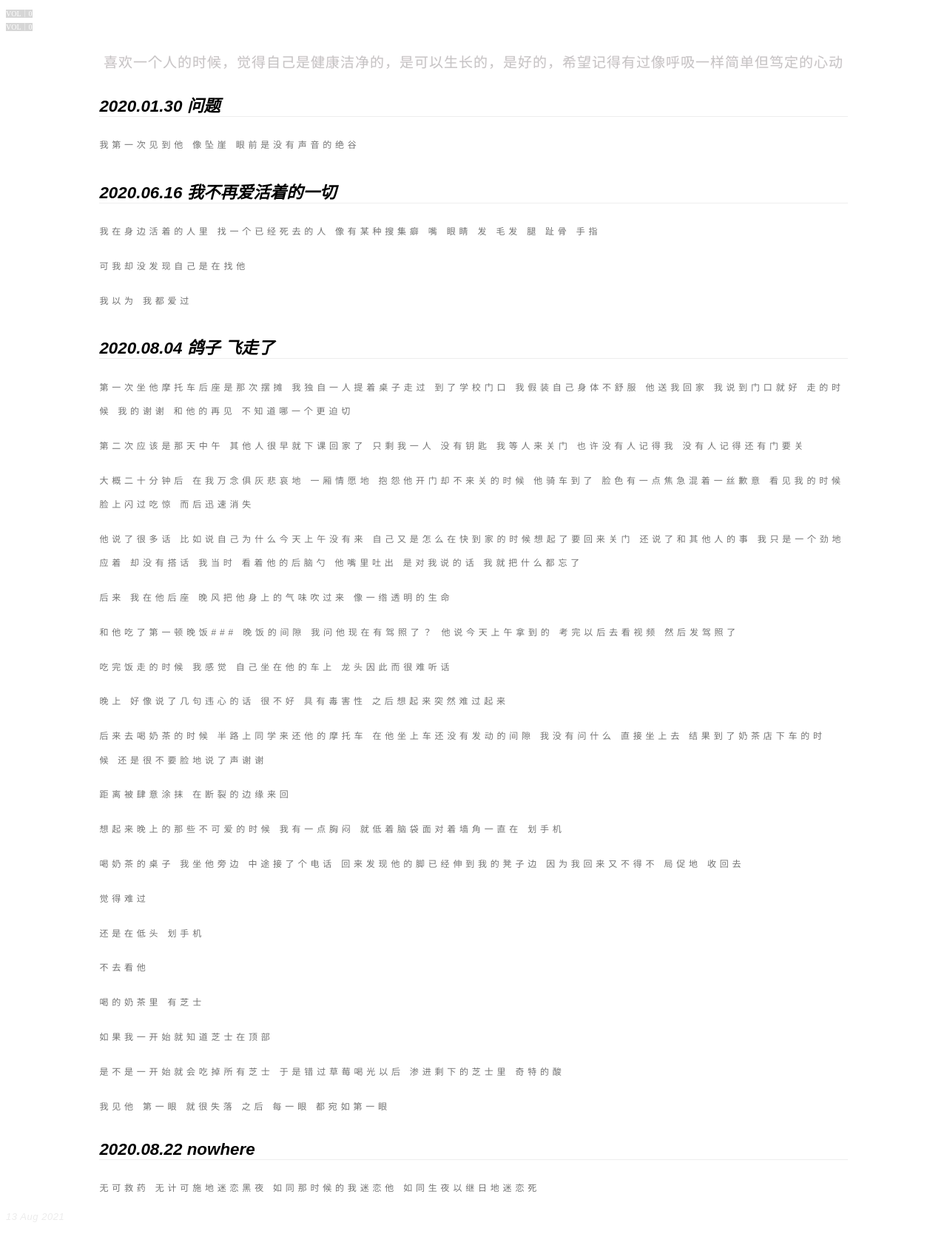
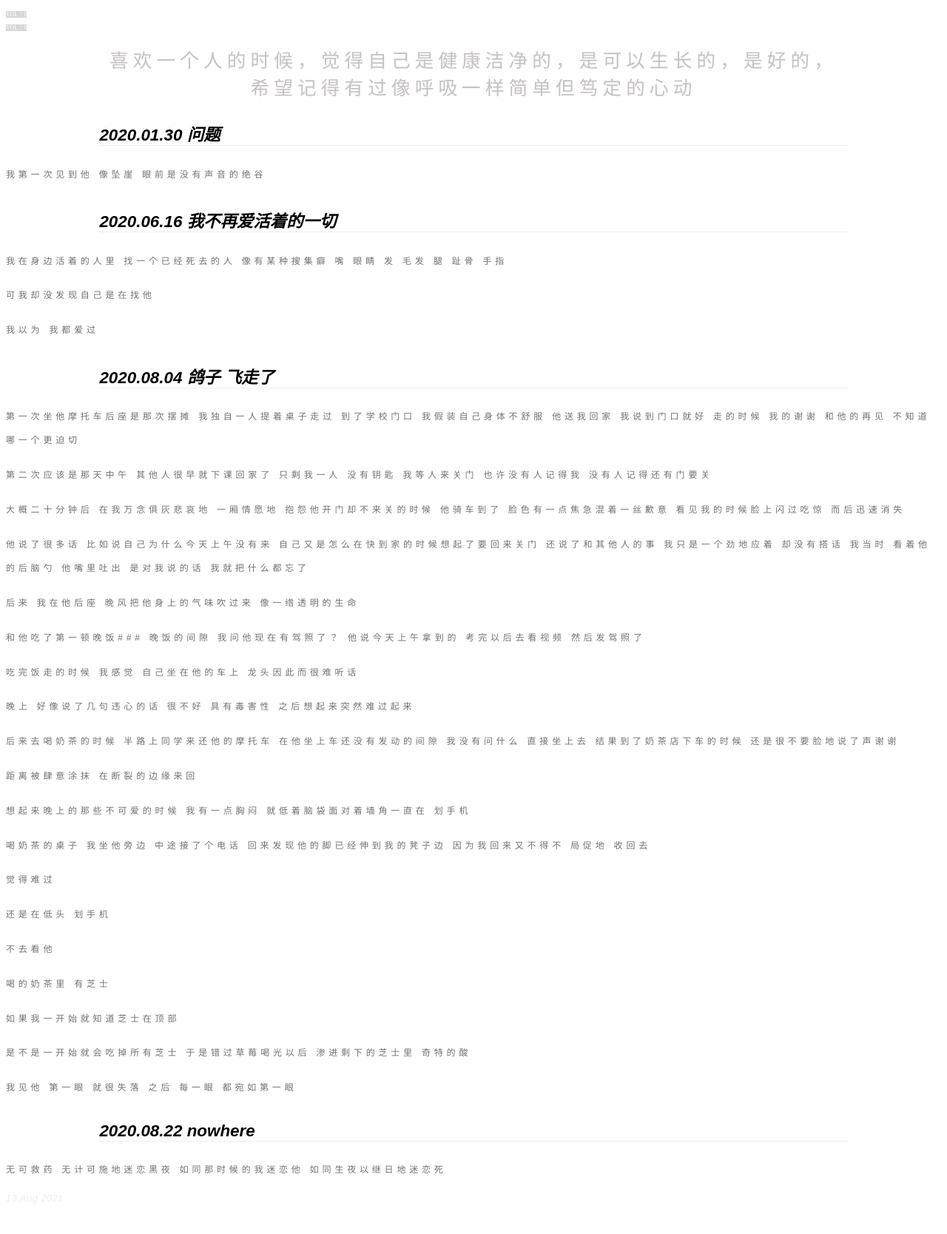
Before and after one commit to lamuvistar/diario, a Jekyll site: the page built from _posts/2021-08-13-about-him-vol-0.md, in a window 1280 px wide. Shown: the whole page at 74% size. Built offline with Jekyll 4.4.1, drawn with Linux system fonts in a browser that asks for light colours; after the commit the page ends 1642 px from its top, so only the background shows below that.

Commit message:
fix px in css

```diff
--- a/css/markdown_here.css
+++ b/css/markdown_here.css
@@ -130,7 +130,7 @@ blockquote::before, blockquote::after, q::before, q::after {
 }
 
 h1, h2, h3, h4, h5, h6, p{
-  margin: 1.3em 0 1em;
+  /* margin: 1.3em 0 1em; */
   padding: 0;
   margin-left: 10% !important;
   margin-right: 10% !important;
@@ -144,8 +144,8 @@ h1 {
   /* //border-bottom: 1px solid #ddd; */
     text-shadow: 0em 0em 0.1em lavenderblush;
     color: rgb(196, 196, 196);
-    font-size: 19px;
-    letter-spacing: 1px;
+    font-size: 1.6em;
+    letter-spacing: 0.24em;
     text-align: center;
     font-weight: lighter;
 }
@@ -156,17 +156,17 @@ h2 {
     font-size: 1.4em;
     font-style: italic;
     font-weight: bold;
-    margin: 1.3em 0px 1em;
+    margin: 1.3em 0em 1em;
     border-bottom: 1px solid rgb(238, 238, 238);
 }
 
 h3, p{
   /* //font-size: 1.3em; */
     color: rgb(114, 114, 114);
-    font-size: 12px;
-    font-weight: lighter !important;
-    letter-spacing: normal;
-    margin: 0px 0px 1.2em ;
+    font-size: 0.75em;
+    /* font-weight: lighter !important; */
+    /* letter-spacing: normal;     */
+    margin: 0 0 1.2em 0 !important;
     letter-spacing:0.4em;
     line-height: 2.7em;
 }
@@ -199,11 +199,11 @@ img {
 h4 {
   /* //font-size: 1.2em !important; */
     color: rgb(236, 236, 236) !important;
-    font-size: 13px !important;
+    font-size: 0.8em !important;
     font-style: italic !important;
-    letter-spacing: 0.544px !important;
+    letter-spacing: 0.0418em !important;
   /* //background-color: rgb(255, 255, 255); */
-    margin: 0px 0px 1.2em;
+    margin: 0em 0em 1.2em;
     margin-left: auto !important;
     margin-right: auto !important;
 }
@@ -218,7 +218,7 @@ h5 {
 }
 
 .inn {
-    font-size: 10px;
+    font-size: 0.5em;
     color: rgb(255, 255, 255);
     background-color: rgb(214, 214, 214);
     /* //display: inline; */
```
